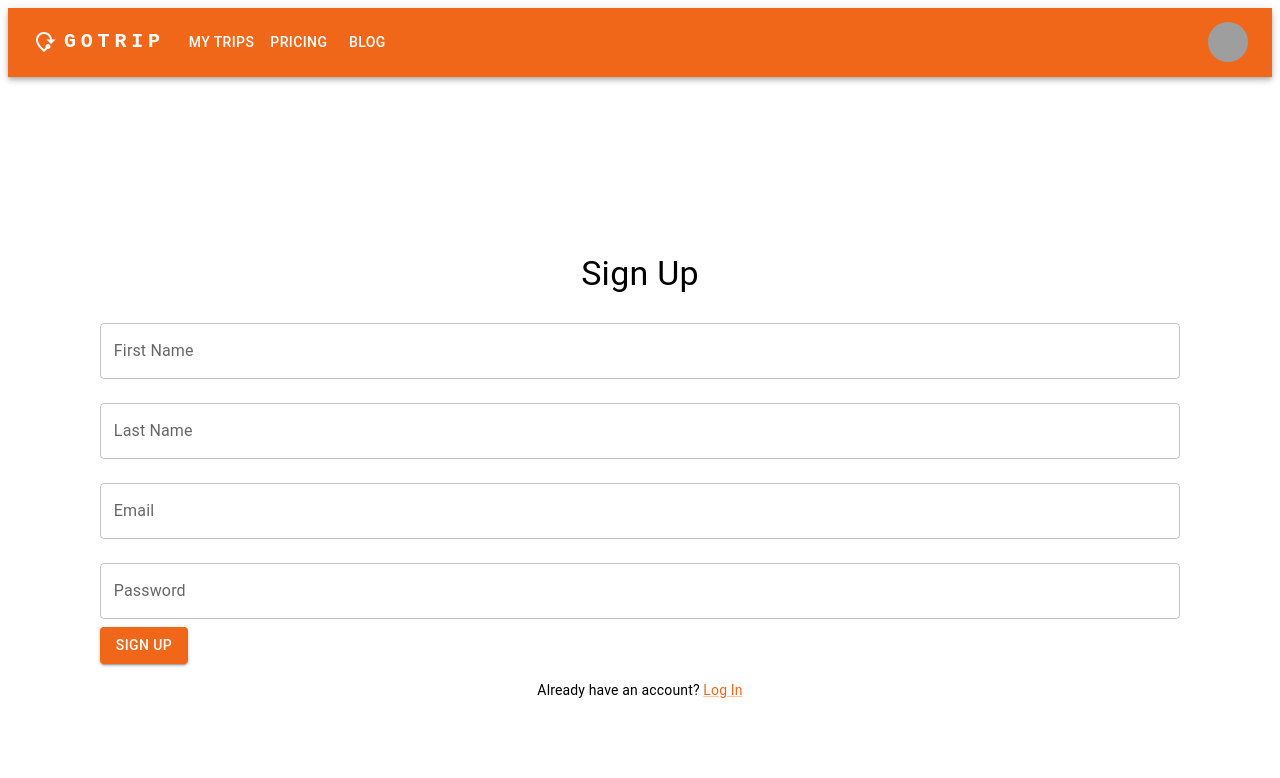
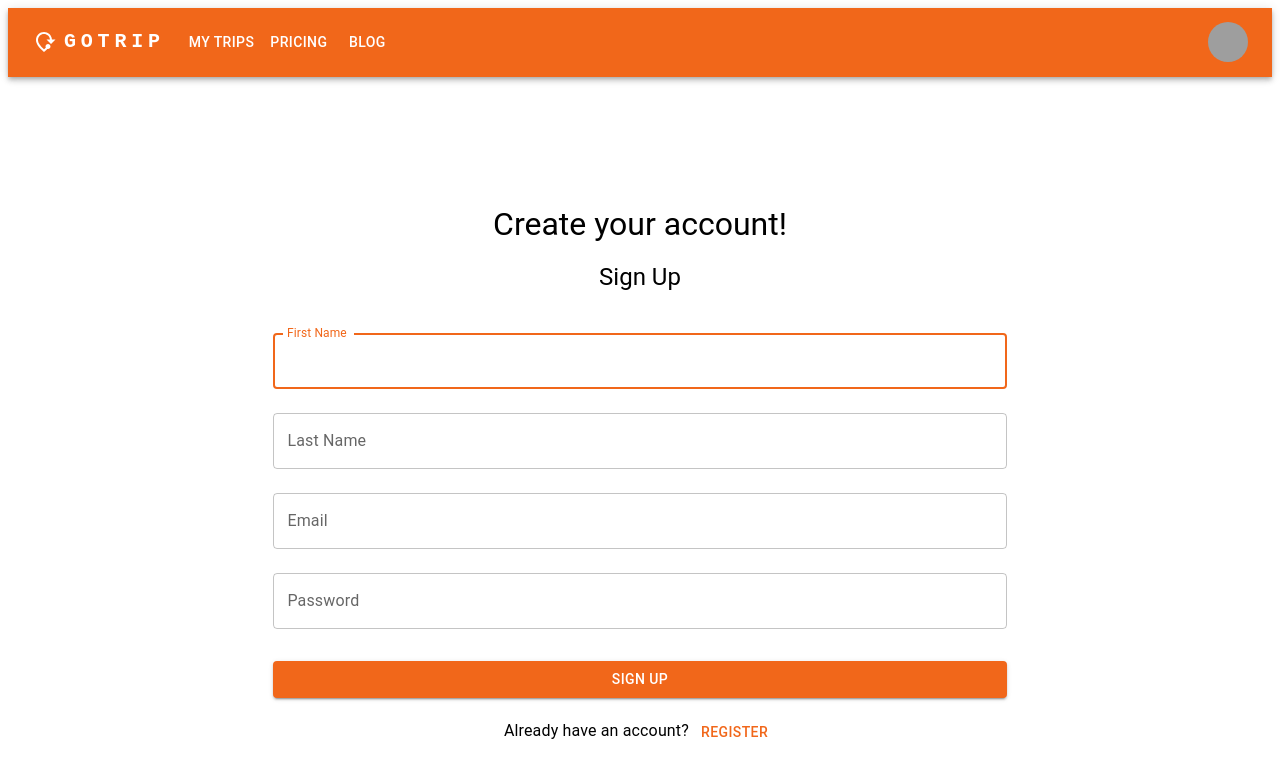
Before and after one commit to OppRov/GoTrip, a React (Vite) app in the folder frontend/: page /register in a window 1280 px wide. Shown: the top 778 px of the page. Built offline with nearby package versions, Linux system fonts and the light colour scheme; grey boxes are pictures that could not be loaded.

Commit message:
added signup and login functionality with a loading overlay. added input constraints with react hook form

```diff
--- a/frontend/src/api/axiosFetch.js
+++ b/frontend/src/api/axiosFetch.js
@@ -3,7 +3,7 @@ import { useEffect, useState } from "react";
 
 export default function axiosFetch({ url, method }) {
   const [data, setData] = useState(null);
-  const [loading, setLoading] = useState(true);
+  const [loading, setLoading] = useState(false);
   const [error, setError] = useState(null);
 
   const fetchData = async (body) => {
@@ -13,8 +13,8 @@ export default function axiosFetch({ url, method }) {
       const response = await axios[method.toLowerCase()](url, body);
       setData(response.data);
     } catch (err) {
-      console.log(err);
       setError(err.response.data);
+      setData(null);
     } finally {
       setLoading(false);
     }
--- /dev/null
+++ b/frontend/src/components/LoadingOverlay.jsx
@@ -0,0 +1,16 @@
+import React from "react";
+import Backdrop from "@mui/material/Backdrop";
+import CircularProgress from "@mui/material/CircularProgress";
+
+const LoadingOverlay = ({ open }) => {
+  return (
+    <Backdrop
+      sx={{ color: "#fff", zIndex: (theme) => theme.zIndex.drawer + 1 }}
+      open={open}
+    >
+      <CircularProgress color="inherit" />
+    </Backdrop>
+  );
+};
+
+export default LoadingOverlay;
--- a/frontend/src/components/LoginForm.jsx
+++ b/frontend/src/components/LoginForm.jsx
@@ -1,15 +1,19 @@
 import TextField from "@mui/material/TextField";
 import Button from "@mui/material/Button";
 import Box from "@mui/material/Box";
-import React, { useState } from "react";
-import { Typography } from "@mui/material";
+import React, { useEffect, useState } from "react";
+import Typography from "@mui/material/Typography";
 import axiosFetch from "../api/axiosFetch";
 import { LOGIN_URL } from "../../constants/endpoints";
 import { useForm } from "react-hook-form";
+import LoadingOverlay from "./LoadingOverlay";
+import { useNavigate } from "react-router-dom";
 
 function LoginForm() {
-  const [email, setEmail] = useState("");
-  const [password, setPassword] = useState("");
+  const [formData, setFormData] = useState({
+    email: "",
+    password: "",
+  });
   const { data, loading, error, fetchData } = axiosFetch({
     url: LOGIN_URL,
     method: "POST",
@@ -25,15 +29,31 @@ function LoginForm() {
     },
     mode: "onChange",
   });
+  const nav = useNavigate();
 
   const submit = async () => {
-    console.log("Email:", email);
-    console.log("Password:", password);
-    await fetchData({ email, password });
-    console.log("Data:", data, "Loading:", loading, "Error:", error);
+    console.log("Email:", formData.email);
+    console.log("Password:", formData.password);
+    await fetchData(formData);
   };
 
+  const handleChange = (e) => {
+    setFormData({
+      ...formData,
+      [e.target.name]: e.target.value,
+    });
+  };
+  useEffect(() => {
+    console.log("Data:", data, "Loading:", loading, "Error:", error);
+    if (!loading && !error && data) {
+      localStorage.setItem("token", data.data.token);
+      nav("/");
+    }
+  }, [data, loading, error]);
+
   return (
+    <>
+      <LoadingOverlay open={loading} />
       <Box
         sx={{
           display: "flex",
@@ -41,6 +61,7 @@ function LoginForm() {
           alignItems: "center",
           justifyContent: "center",
           height: "100vh",
+          width: "100%",
         }}
       >
         <Typography
@@ -71,13 +92,11 @@ function LoginForm() {
             name="email"
             autoComplete="email"
             autoFocus
-          value={email}
-          onChange={(e) => setEmail(e.target.value)}
+            value={formData.email}
+            onChange={handleChange}
           />
           <TextField
-          {...register("password", {
-            required: "Password is required",
-          })}
+            {...register("password", { required: "Password is required" })}
             error={!!errors.password}
             helperText={errors.password?.message}
             margin="normal"
@@ -87,8 +106,8 @@ function LoginForm() {
             type="password"
             id="password"
             autoComplete="current-password"
-          value={password}
-          onChange={(e) => setPassword(e.target.value)}
+            value={formData.password}
+            onChange={handleChange}
           />
           <Button
             type="submit"
@@ -98,8 +117,20 @@ function LoginForm() {
           >
             Sign In
           </Button>
+          <Typography sx={{ textAlign: "center" }}>
+            Don&apos;t have an account?{" "}
+            <Button
+              sx={{ ":hover": { textDecoration: "underline" } }}
+              onClick={() => {
+                nav("/register");
+              }}
+            >
+              Sign Up
+            </Button>
+          </Typography>
         </Box>
       </Box>
+    </>
   );
 }
 
--- a/frontend/src/components/SignupForm.jsx
+++ b/frontend/src/components/SignupForm.jsx
@@ -1,11 +1,13 @@
-import { useState } from "react";
+import { useEffect, useState } from "react";
 import TextField from "@mui/material/TextField";
 import Button from "@mui/material/Button";
-import Link from "@mui/material/Link";
 import Box from "@mui/material/Box";
 import Typography from "@mui/material/Typography";
 import { SIGNUP_URL } from "../../constants/endpoints";
 import axiosFetch from "../api/axiosFetch";
+import { useNavigate } from "react-router-dom";
+import { useForm } from "react-hook-form";
+import LoadingOverlay from "./LoadingOverlay";
 
 const SignupForm = () => {
   const [formData, setFormData] = useState({
@@ -19,7 +21,22 @@ const SignupForm = () => {
     url: SIGNUP_URL,
     method: "POST",
   });
+  const {
+    register,
+    handleSubmit,
+    formState: { errors },
+  } = useForm({
+    defaultValues: {
+      firstName: "",
+      lastName: "",
+      email: "",
+      password: "",
+      role: "user",
+    },
+    mode: "onChange",
+  });
 
+  const nav = useNavigate();
   const handleChange = (e) => {
     setFormData({
       ...formData,
@@ -27,15 +44,20 @@ const SignupForm = () => {
     });
   };
 
-  const handleSubmit = (e) => {
-    e.preventDefault();
-    // Handle form submission here, e.g., send data to a server
+  const submit = async () => {
     console.log(formData);
-    fetchData(formData);
-    console.log(data, loading, error);
+    await fetchData(formData);
   };
 
+  useEffect(() => {
+    if (data) nav("/login");
+    else if (error) console.log(error);
+    else if (loading) console.log("Loading...");
+  }, [data, loading, error]);
+
   return (
+    <>
+      <LoadingOverlay open={loading} />
       <Box
         sx={{
           display: "flex",
@@ -43,24 +65,43 @@ const SignupForm = () => {
           alignItems: "center",
           justifyContent: "center",
           height: "100vh",
+          width: "100%",
         }}
       >
-      <Typography variant="h4" component="h2" gutterBottom>
+        <Typography
+          component="h1"
+          variant="h5"
+          sx={{ mb: 2, fontSize: "2rem", weight: "bold" }}
+        >
+          Create your account!
+        </Typography>
+        <Typography variant="h5" component="h1">
           Sign Up
         </Typography>
-      <form onSubmit={handleSubmit}>
+        <Box
+          component="form"
+          onSubmit={handleSubmit(submit)}
+          sx={{ mt: 3, width: "58%" }}
+        >
           <TextField
-          label="First Name"
-          variant="outlined"
+            {...register("firstName", { required: "First name is required" })}
+            error={errors.firstName ? true : false}
+            helperText={errors.firstName?.message}
             margin="normal"
             fullWidth
+            id="firstName"
+            label="First Name"
+            autoFocus
             name="firstName"
             value={formData.firstName}
             onChange={handleChange}
           />
           <TextField
+            {...register("lastName", { required: "Last name is required" })}
+            error={errors.lastName ? true : false}
+            helperText={errors.lastName?.message}
+            id="lastName"
             label="Last Name"
-          variant="outlined"
             margin="normal"
             fullWidth
             name="lastName"
@@ -68,8 +109,17 @@ const SignupForm = () => {
             onChange={handleChange}
           />
           <TextField
+            {...register("email", {
+              required: true,
+              pattern: {
+                value: /^[A-Z0-9._%+-]+@[A-Z0-9.-]+\.[A-Z]{2,}$/i,
+                message: "Invalid email address",
+              },
+            })}
+            error={errors.email ? true : false}
+            helperText={errors.email?.message}
+            id="email"
             label="Email"
-          variant="outlined"
             margin="normal"
             fullWidth
             type="email"
@@ -78,8 +128,11 @@ const SignupForm = () => {
             onChange={handleChange}
           />
           <TextField
+            {...register("password", { required: "Password is required" })}
+            error={errors.password ? true : false}
+            helperText={errors.password?.message}
+            id="password"
             label="Password"
-          variant="outlined"
             margin="normal"
             fullWidth
             type="password"
@@ -87,14 +140,29 @@ const SignupForm = () => {
             value={formData.password}
             onChange={handleChange}
           />
-        <Button type="submit" variant="contained" color="primary">
+          <Button
+            sx={{ mt: 3, mb: 2 }}
+            type="submit"
+            fullWidth
+            variant="contained"
+            color="primary"
+          >
             Sign Up
           </Button>
-        <Typography variant="body2" align="center" mt={2}>
-          Already have an account? <Link href="/login">Log In</Link>
+          <Typography sx={{ textAlign: "center" }}>
+            Already have an account?{" "}
+            <Button
+              sx={{ ":hover": { textDecoration: "underline" } }}
+              onClick={() => {
+                nav("/login");
+              }}
+            >
+              Register
+            </Button>
           </Typography>
-      </form>
         </Box>
+      </Box>
+    </>
   );
 };
 
```
Lines whose indentation alone changed are shown as unchanged.
